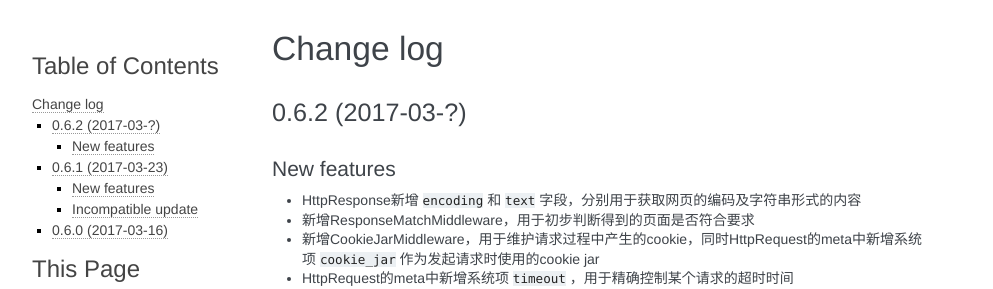
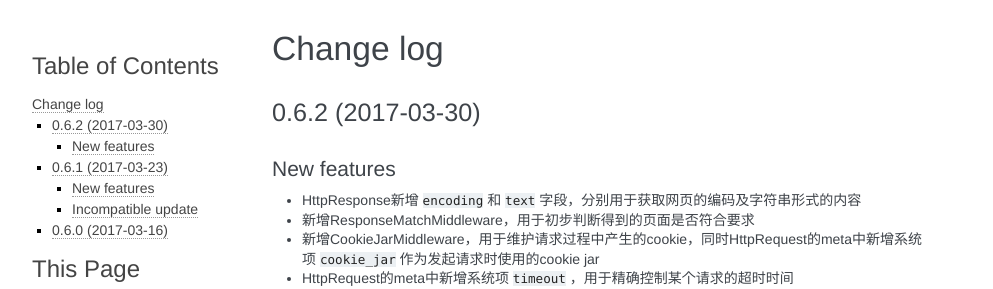
Before and after one commit to jadbin/xpaw, a Sphinx documentation site: the page built from docs/changelog.rst, in a window 1280 px wide. Shown: the top 289 px of the page, without its empty margins (148-1141 px from the left). Built offline with Sphinx 7.4.7, drawn with Linux system fonts in a browser that asks for light colours.

```diff
--- a/docs/changelog.rst
+++ b/docs/changelog.rst
@@ -3,7 +3,7 @@
 Change log
 ==========
 
-0.6.2 (2017-03-?)
+0.6.2 (2017-03-30)
 ------------------
 
 New features
--- a/xpaw/version.py
+++ b/xpaw/version.py
@@ -1,3 +1,3 @@
 # coding=utf-8
 
-__version__ = "0.6.2a0"
+__version__ = "0.6.2"
```
